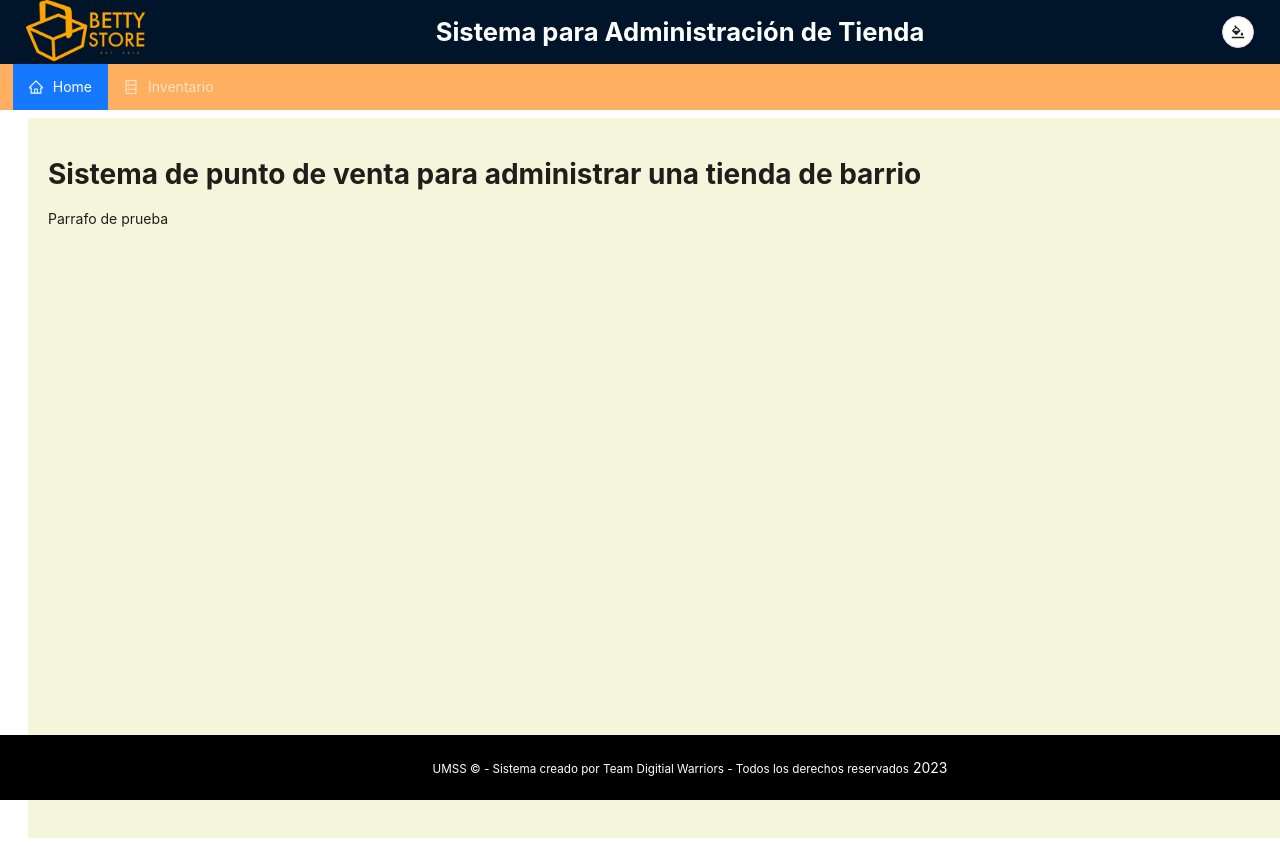
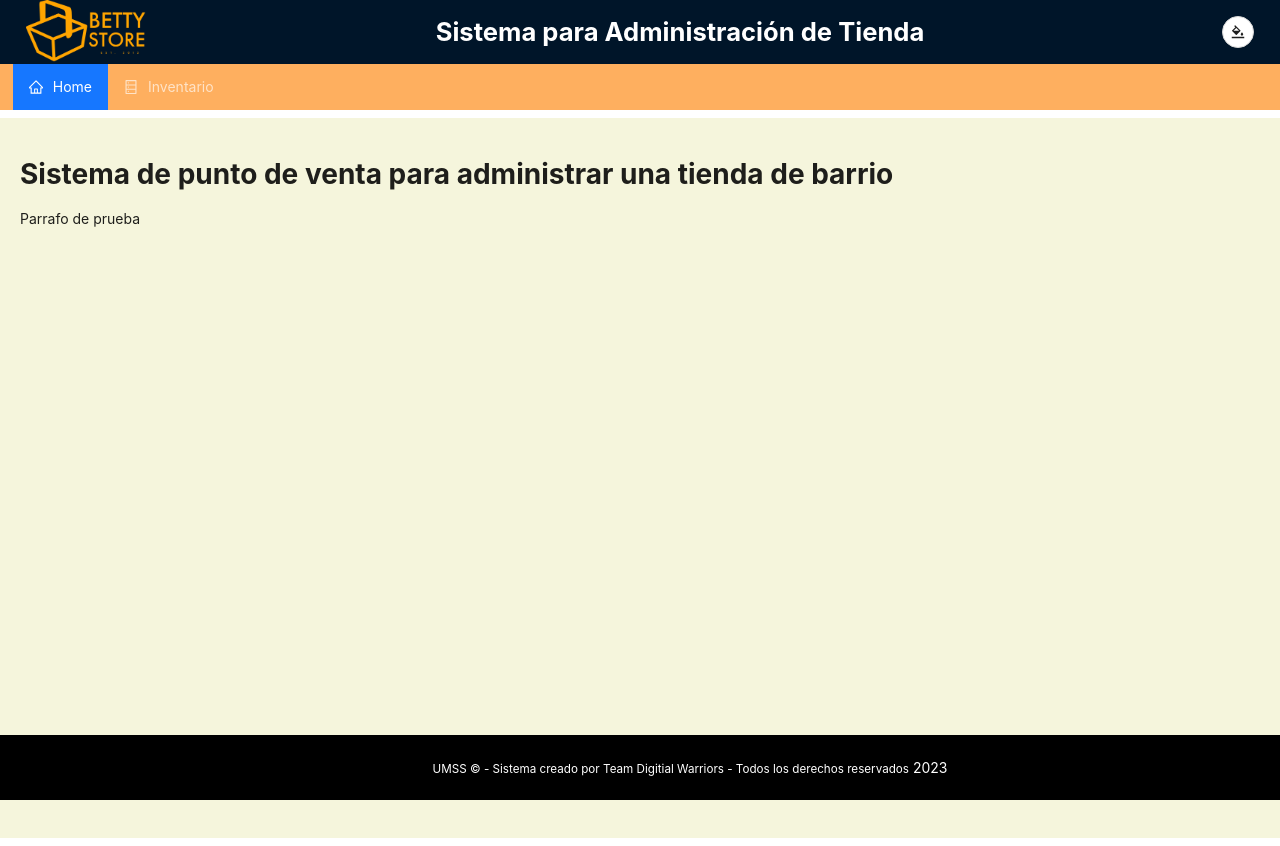
Before and after one commit to leonardoGit99/BettyStore, a React (Create React App) app in the folder bettystore/: page / in a window 1280 px wide. Built offline with nearby package versions, Linux system fonts and the light colour scheme.

Commit message:
Cambio nombre de componente 'SideMenu' por 'Menu' y modifique margin left App-content 0 px

```diff
--- a/bettystore/src/App.css
+++ b/bettystore/src/App.css
@@ -28,8 +28,8 @@
   padding: 20px;
   height: 85vh;
   /*width: 85vw;*/
-  margin-left: 28px;
-  background-color: beige;
+  margin-left: 0px;
+  background-color: #F5F5DC;
 }
 
 @media only screen and (max-width: 500px) {
--- a/bettystore/src/App.jsx
+++ b/bettystore/src/App.jsx
@@ -3,7 +3,7 @@ import { Space, Layout, Col, Row} from 'antd'
 import Home from './views/Home';
 //import Inventario from './views/RegistrarProducto';
 
-import SideMenu from './components/SideMenu/SideMenu';
+import Menu from './components/Menu/Menu';
 import AppHeader from './components/AppHeader/AppHeader';
 import { useContext } from 'react';
 import { ThemeContext } from './contexts/ThemeContext';
@@ -39,7 +39,7 @@ function App() {
                       console.log(collapsed, type);
                     }}*/
                   >
-                    <SideMenu />
+                    <Menu />
                   </Sider>
                 </Col>
               </Row>
--- a/bettystore/src/components/SideMenu/SideMenu.jsx
+++ b/bettystore/src/components/Menu/Menu.jsx
@@ -2,7 +2,7 @@ import { Link } from "react-router-dom"
 import { useContext } from "react"
 import { ThemeContext } from "../../contexts/ThemeContext"
 import { Menu } from "antd"
-import './SideMenu.css'
+import './Menu.css'
 import { HomeOutlined } from '@ant-design/icons'
 import { DatabaseOutlined } from '@ant-design/icons'
 
```
Also changed, not shown: bettystore/src/components/Menu/Menu.css (renamed from bettystore/src/components/SideMenu/SideMenu.css).
